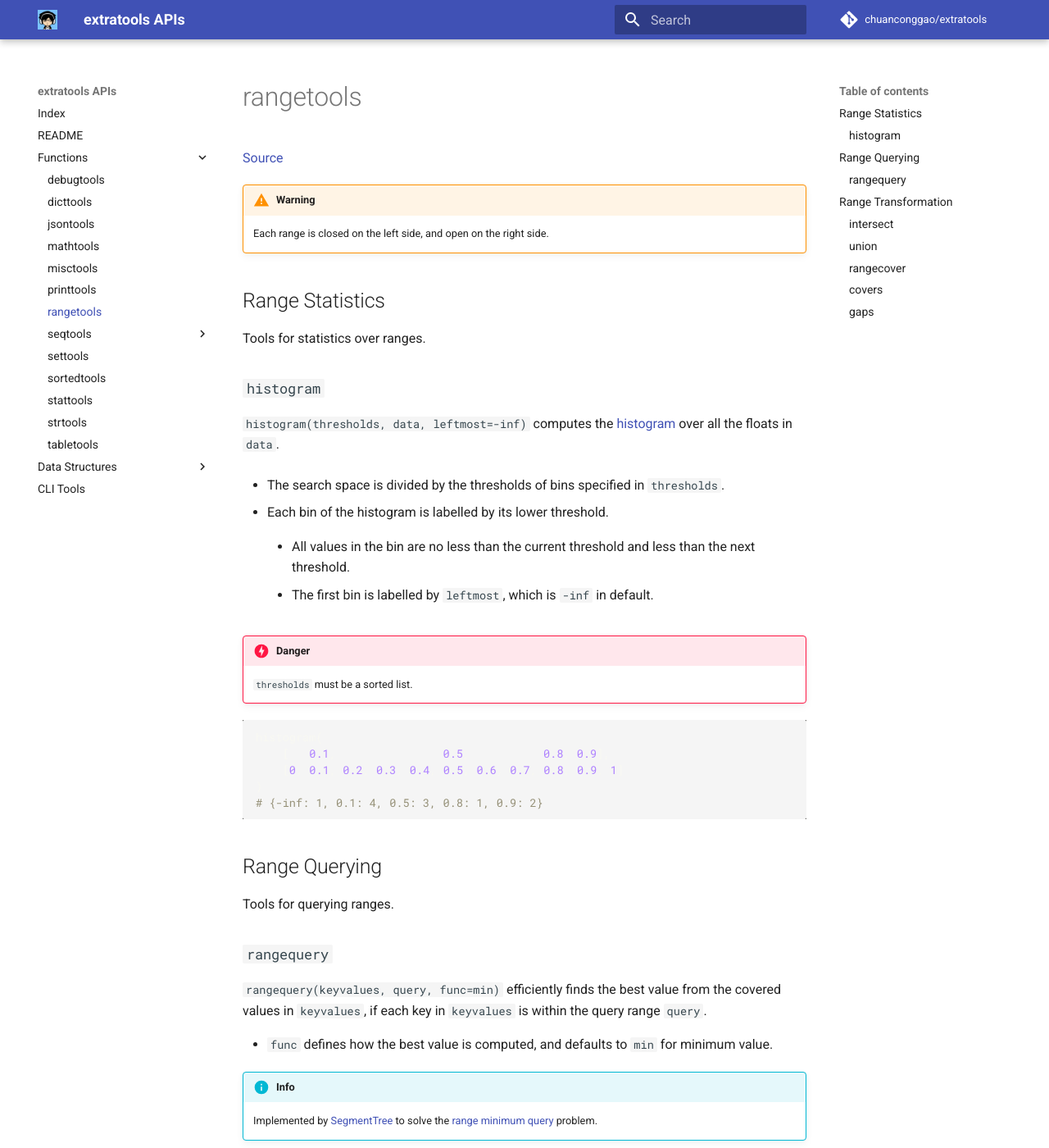
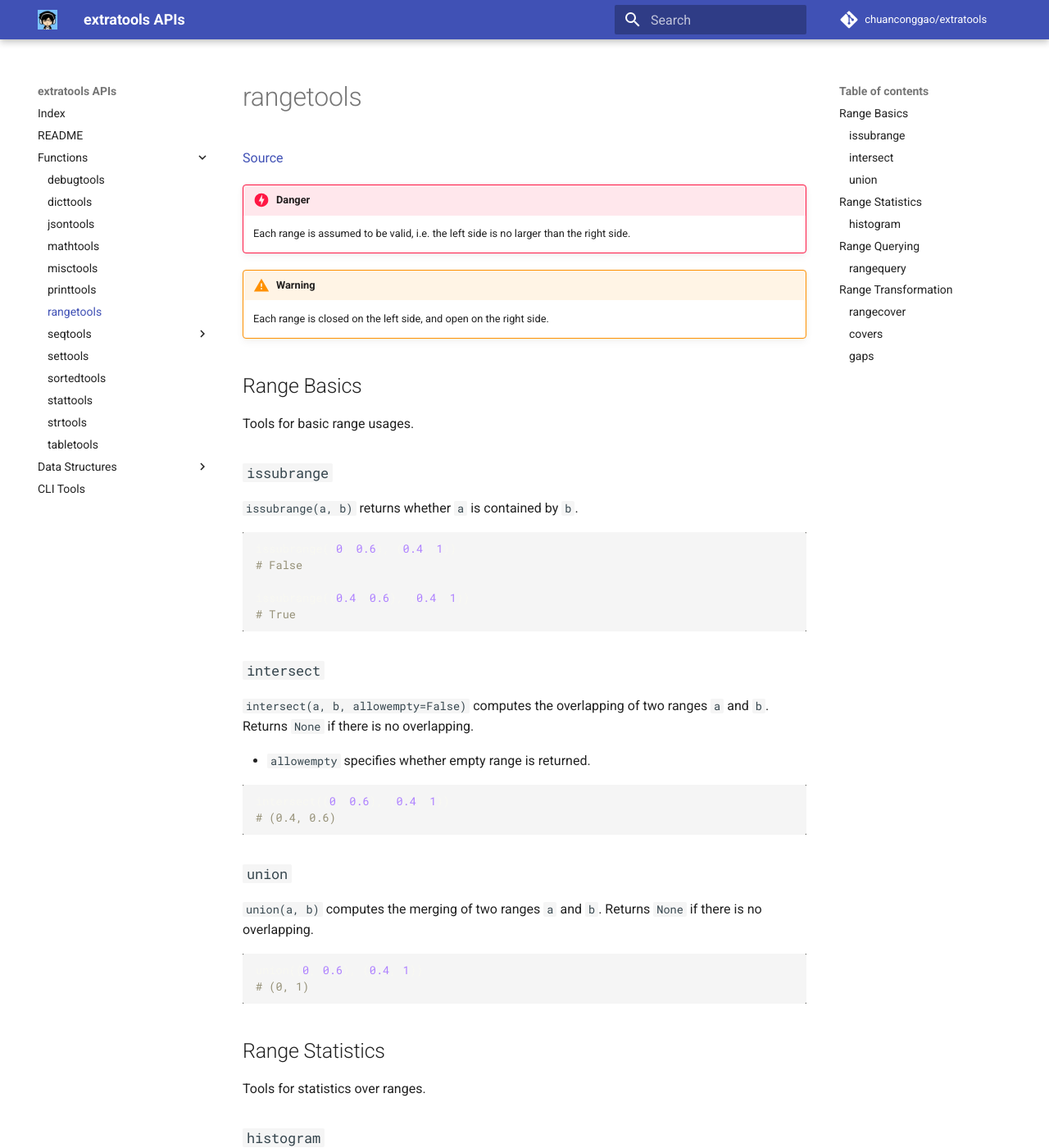
Before and after one commit to chuanconggao/extratools, an MkDocs documentation site: the page built from docs/functions/rangetools.md, in a window 1280 px wide and 1400 px high. Shown: the whole window at 82% size. Built offline with MkDocs 1.6.1 and Material for MkDocs 9.7.7, drawn with Linux system fonts in a browser that asks for light colours; comment, search, counter and statistics services are not loaded; old or Windows-style settings are respelled for this version of MkDocs; some of the changed text lies outside the part shown.

Commit message:
Add rangetools.issubrange

````diff
--- a/docs/functions/rangetools.md
+++ b/docs/functions/rangetools.md
@@ -1,7 +1,46 @@
 [Source](https://github.com/chuanconggao/extratools/blob/master/extratools/rangetools.py)
+
+!!! danger
+    Each range is assumed to be valid, i.e. the left side is no larger than the right side.
 
 !!! warning
     Each range is closed on the left side, and open on the right side.
+
+## Range Basics
+
+Tools for basic range usages.
+
+### `issubrange`
+
+`issubrange(a, b)` returns whether `a` is contained by `b`.
+
+``` python
+issubrange((0, 0.6), (0.4, 1))
+# False
+
+issubrange((0.4, 0.6), (0.4, 1))
+# True
+```
+
+### `intersect`
+
+`intersect(a, b, allowempty=False)` computes the overlapping of two ranges `a` and `b`. Returns `None` if there is no overlapping.
+
+- `allowempty` specifies whether empty range is returned.
+
+``` python
+intersect((0, 0.6), (0.4, 1))
+# (0.4, 0.6)
+```
+
+### `union`
+
+`union(a, b)` computes the merging of two ranges `a` and `b`. Returns `None` if there is no overlapping.
+
+``` python
+union((0, 0.6), (0.4, 1))
+# (0, 1)
+```
 
 ## Range Statistics
 
@@ -55,26 +94,6 @@ rangequery(
 
 Tools for transformations over ranges.
 
-### `intersect`
-
-`intersect(a, b, allowempty=False)` computes the overlapping of two ranges `a` and `b`. Returns `None` if there is no overlapping.
-
-- `allowempty` specifies whether empty range is returned.
-
-``` python
-intersect((0, 0.6), (0.4, 1))
-# (0.4, 0.6)
-```
-
-### `union`
-
-`union(a, b)` computes the merging of two ranges `a` and `b`. Returns `None` if there is no overlapping.
-
-``` python
-union((0, 0.6), (0.4, 1))
-# (0, 1)
-```
-
 ### `rangecover`
 
 `rangecover(whole, covered)` solves the variation of the [set cover problem](https://en.wikipedia.org/wiki/Set_cover_problem) by covering the universe range `whole` as best as possible, using a subset of the covering ranges `covered`.
--- a/setup.py
+++ b/setup.py
@@ -4,7 +4,7 @@ from setuptools import setup
 from glob import glob
 
 url = "https://github.com/chuanconggao/extratools"
-version = "0.6.12"
+version = "0.6.13"
 
 setup(
     name="extratools",
````
Also changed, not shown: docs/functions/dicttools.md (+5 -5 lines), docs/functions/printtools.md (+10 -10 lines), docs/functions/strtools.md (+2 -2 lines), docs/index.md (+1 -1 lines), 1 other file.
